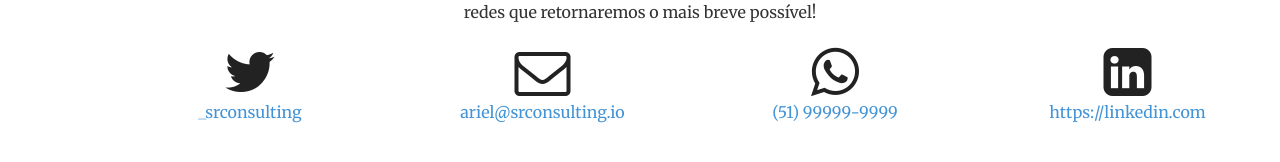
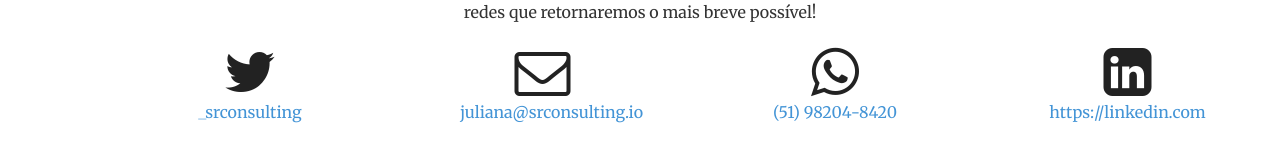
Before and after one commit to srconsulting/srconsulting.github.io, a Jekyll site: the page built from index.html, in a window 1280 px wide and 900 px high, scrolled down 1917 px. Shown: the part 656-818 px from the top of the window. Built offline with Jekyll 4.4.1, drawn with Linux system fonts in a browser that asks for light colours.

Commit message:
atualizando dados contato

```diff
--- a/_config.yml
+++ b/_config.yml
@@ -1,13 +1,13 @@
 # Site settings
 title: SR Consulting
-email: ariel@srconsulting.io
+email: juliana@srconsulting.io
 description: > # this means to ignore newlines until "baseurl:"
 baseurl: "" # the subpath of your site, e.g. /blog/
 url: "" # the base hostname & protocol for your site
 
 twitter_username: _srconsulting
 github_username:
-whatsapp: (51) 99999-9999
+whatsapp: (51) 98204-8420
 linkedin: https://linkedin.com
 
 # Build settings
```
